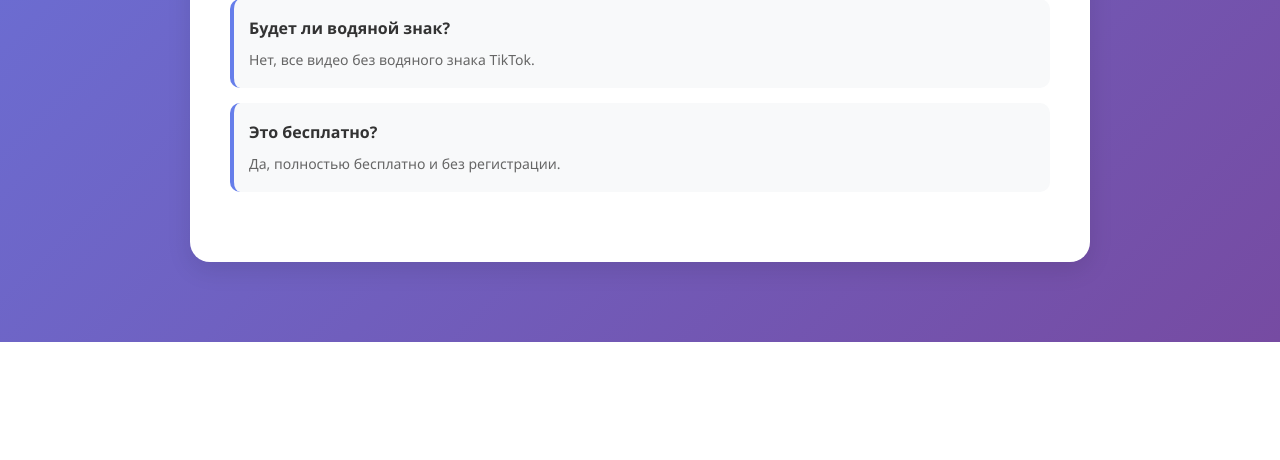
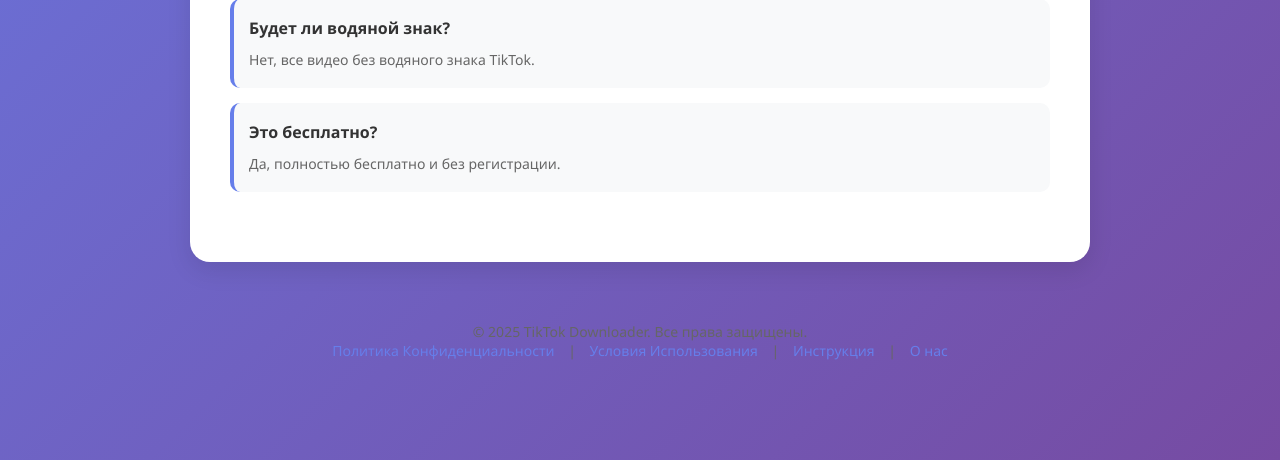
Before and after one commit to Olena-Mala/tiktok-d, a Flask app: page / in a window 1280 px wide. Shown: the part 892-1352 px from the top of the page. Before the commit the page ends 1234 px from the top, so only its background shows below. Run offline with Flask 3, Linux system fonts and the light colour scheme.

Commit message:
index.html

```diff
--- a/templates/index.html
+++ b/templates/index.html
@@ -561,5 +561,15 @@
     // Скрывать ошибку при клике в любое место
     document.addEventListener('click', hideError);
     </script>
+    <!-- Добавь этот блок в конец файла index.html -->
+<footer style="text-align: center; margin-top: 40px; padding: 20px; color: #666; font-size: 14px;">
+    <p>© 2025 TikTok Downloader. Все права защищены.</p>
+    <p>
+        <a href="/privacy" style="color: #667eea; text-decoration: none; margin: 0 10px;">Политика Конфиденциальности</a> |
+        <a href="/terms" style="color: #667eea; text-decoration: none; margin: 0 10px;">Условия Использования</a> |
+        <a href="/howto" style="color: #667eea; text-decoration: none; margin: 0 10px;">Инструкция</a> |
+        <a href="/about" style="color: #667eea; text-decoration: none; margin: 0 10px;">О нас</a>
+    </p>
+</footer>
 </body>
 </html>
```
